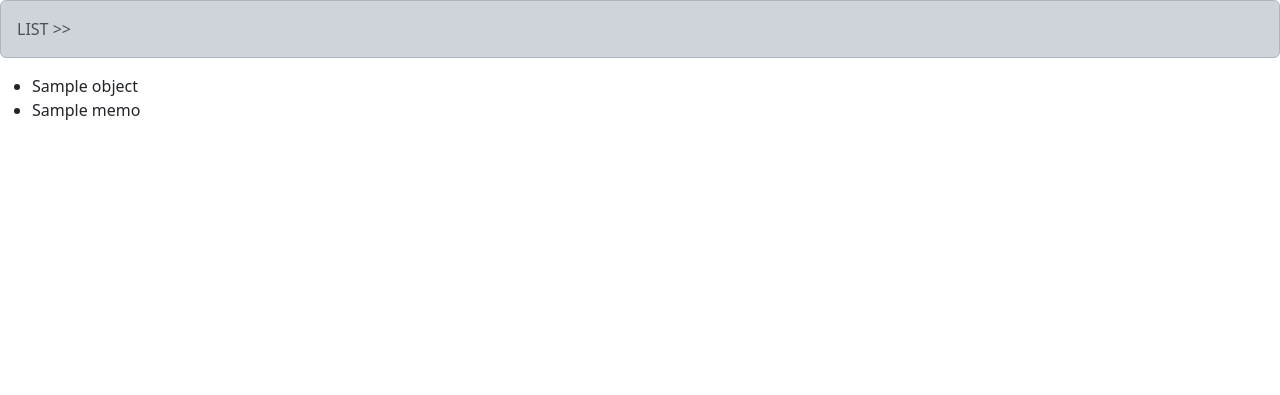
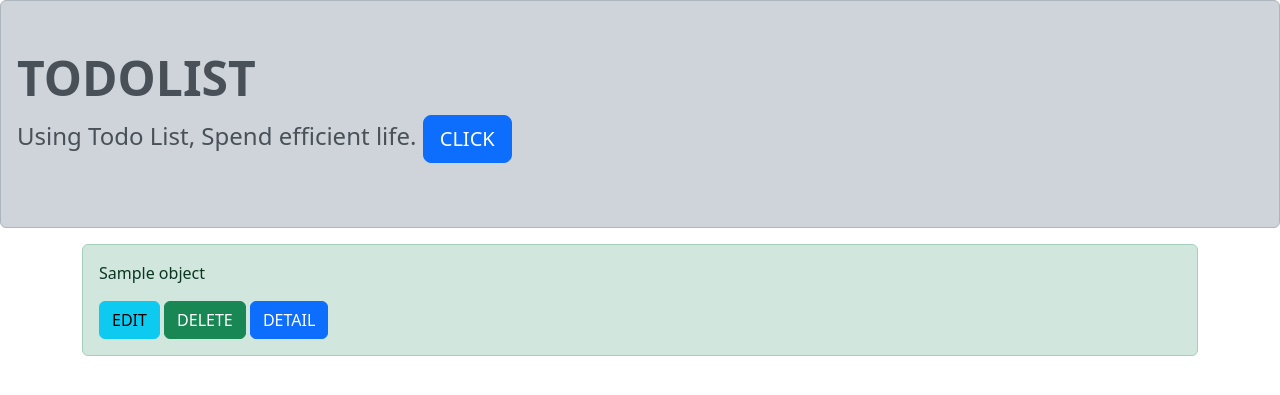
Before and after one commit to RYgithub1/djggapp, a Django app: template todo/templates/todo/list.html in a window 1280 px wide. Shown: the top 395 px of the page. Run offline with Django 3.2, Linux system fonts and the light colour scheme; the template is opened without the code that fills it: most values are stand-ins (such as "Sample title", 1, 10 or a date in 2020).

Commit message:
Organized the looks in list page

```diff
--- a/todo/templates/todo/list.html
+++ b/todo/templates/todo/list.html
@@ -3,18 +3,24 @@
 
 
 {% block header %}
-  <div class="alert alert-dark" role="alert">
-    LIST >>
+  <div class="container-fluid py-5 alert alert-dark" role="alert">
+    <h1 class="display-5 fw-bold">TODOLIST</h1>
+    <p class="col-md-8 fs-4">Using Todo List, Spend efficient life.
+    <button class="btn btn-primary btn-lg" type="button">CLICK</button>
   </div>
 {% endblock header %}
 
 
 {% block content %}
-  {# ListView -> a variable object_list show database data automatically. #}
-  {% for item in object_list %}
-    <ul>
-      <li>{{ item.title }}</li>
-      <li>{{ item.memo }}</li>
-    </ul>
-  {% endfor %}
+  <div class='container'>
+    {# ListView -> a variable object_list show database data automatically. #}
+    {% for item in object_list %}
+      <div class='alert alert-success' role="alert">
+        <p>{{ item.title }}</p>
+        <a href="" class="btn btn-info" role="button" aria-disabled="true">EDIT</a>
+        <a href="" class="btn btn-success" role="button" aria-disabled="true">DELETE</a>
+        <a href="" class="btn btn-primary" role="button" aria-disabled="true">DETAIL</a>
+      </div>
+    {% endfor %}
+    </div>
 {% endblock content %}
--- a/todo/views.py
+++ b/todo/views.py
@@ -1,7 +1,11 @@
 from .models import TodoModel
 from django.views.generic import ListView, DetailView
 
-
+'''
+TODO:
+FIXME:
+HACK:
+'''
 
 class TodoList(ListView):
   template_name = 'todo/list.html'
```
Also changed, not shown: todo/templates/todo/detail.html (+7 -0 lines).
